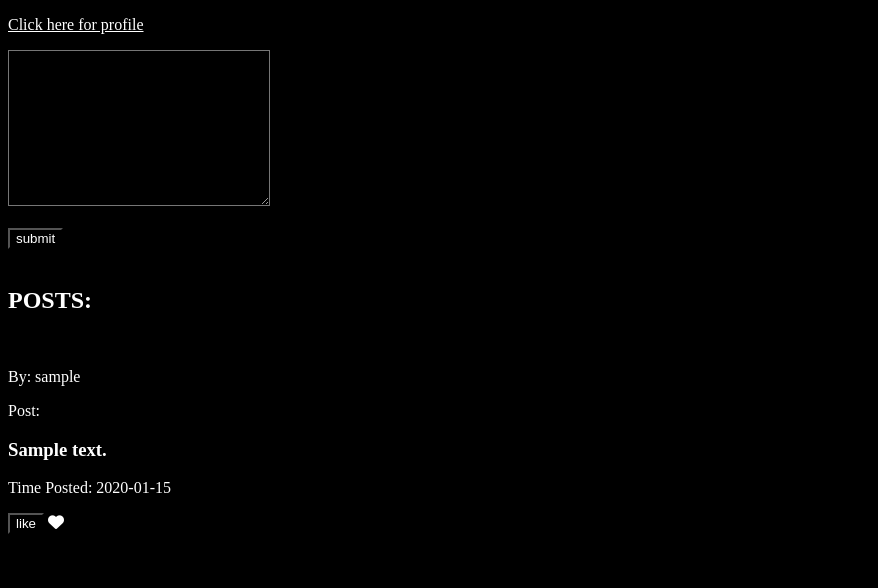
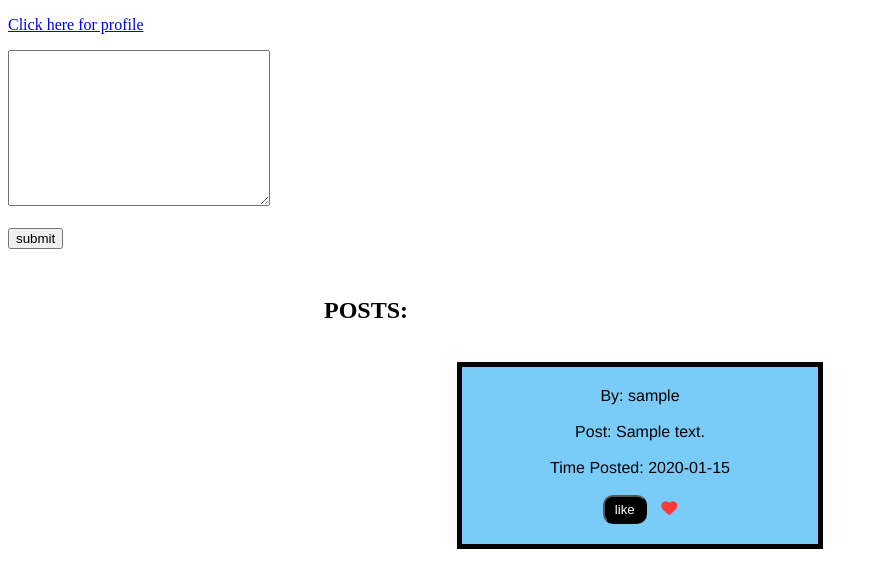
Before and after one commit to Myan02/mini-twitter, a Flask app: page /user_posts in a window 1280 px wide. Shown: the top 588 px of the page, without its empty margins (0-878 px from the left). Run offline with Flask 3, Linux system fonts and the light colour scheme; the visitor is signed in with stand-in values (Sample User, id 1); tables that the repository leaves empty hold one stand-in row (values such as "Sample post"); some libraries are stand-ins or nearby versions.

Commit message:
user posts page updated

```diff
--- a/app.py
+++ b/app.py
@@ -14,7 +14,6 @@
 app.config['SQLALCHEMY_TRACK_MODIFICATIONS'] = False
 
 db.init_app(app)
-
 
 # Home page, not ready
 @app.route('/')
@@ -48,7 +47,6 @@
                                  users_likes=flat_list_of_users
                                  )
          return redirect(url_for('login'))
-            # found_user = profiles.query.filter(profiles.username == current_user, profiles.password == current_password).first()
 
    # grab info from post text area, set info in table
    elif request.method == 'POST':
--- /dev/null
+++ b/static/css/posts.css
@@ -0,0 +1,24 @@
+.posts_column{
+   margin: auto;
+   width: 50%;
+   padding: 10px;
+}
+
+.posts{
+   text-align: center;
+   margin: auto;
+   width: 50%;
+   border: 5px solid black;
+   padding: 20px;
+
+   font-family: 'Franklin Gothic Medium', 'Arial Narrow', Arial, sans-serif;
+}
+
+#like_button{
+   background-color: black;
+   color: white;
+   padding: 5px 10px 5px 10px;
+   border-radius: 10px;
+   cursor: pointer;
+   margin-right: 10px;
+}
--- a/static/scripts/scripts.js
+++ b/static/scripts/scripts.js
@@ -1,5 +1,5 @@
-function toggle_like(post_id) {
+function toggle_like() {
 
-   console.log(post_id)
+   document.getElementById('heart').innerHTML = '<i class="fas fa-heart" style="color: rgb(255, 56, 56);" id="heart"></i>'
 
 }
--- a/templates/index.html
+++ b/templates/index.html
@@ -5,7 +5,7 @@
 {% endblock %}
 
 {% block css %}
-   <link rel="stylesheet" type="text/css" href="{{ url_for('static', filename='css/styles.css') }} ">
+   <link rel="stylesheet" type="text/css" href="{{ url_for('static', filename='css/posts.css') }} ">
 {% endblock %}
 
 {% block script %}
@@ -32,24 +32,35 @@
 
       <br>
 
+
+
+      <div class="posts_column">
+
          <h2>POSTS:</h2><br>
 
          {% for i in range(len - 1, -1, -1) %}
-         <p>By: {{username}}</p>
-         <p>Post: <h3>{{post[i]}}</h3></p>
-         <p>Time Posted: {{ time_posted[i] }}</p>
+         <div class="posts" style="background-color: rgb(121, 203, 248);">
+            By: {{username}}
+            <br><br>
+            Post: {{post[i]}}
+            <br><br>
+            Time Posted: {{ time_posted[i] }}
+            <br><br>
 
                <form action="{{ url_for('user_posts', selected_post=post_id[i]) }}" method="POST">
                   <input type="submit" value="like" id="like_button" name="like_button">
 
+
                   {% if post_id[i] in users_likes %}
-               <i class="fas fa-heart" ></i>
+                     <i class="fas fa-heart" style="color: rgb(255, 56, 56);" id="heart"></i>
                   {% endif %}
 
                </form>
-
+         </div>
          <br>
          {% endfor %}
+
+      </div>
 
 
 
--- a/templates/profile.html
+++ b/templates/profile.html
@@ -24,7 +24,7 @@
            <div class="sidebar">
                <h2>mini-Twitter</h2>
                <ul>
-                   <li><a href="#"><i class="fas fa-home"></i>Home</a></li>
+                   <li><a href="{{ url_for('user_posts') }}"><i class="fas fa-home"></i>Home</a></li>
                    <li><a href="#"><i class="fas fa-user"></i>Profile</a></li>
                    <li><a href="#"><i class="fas fa-address-card"></i>Trending</a></li>
                    <li><a href="#"><i class="fas fa-project-diagram"></i>Settings</a></li>
```
Lines whose indentation alone changed are shown as unchanged.
